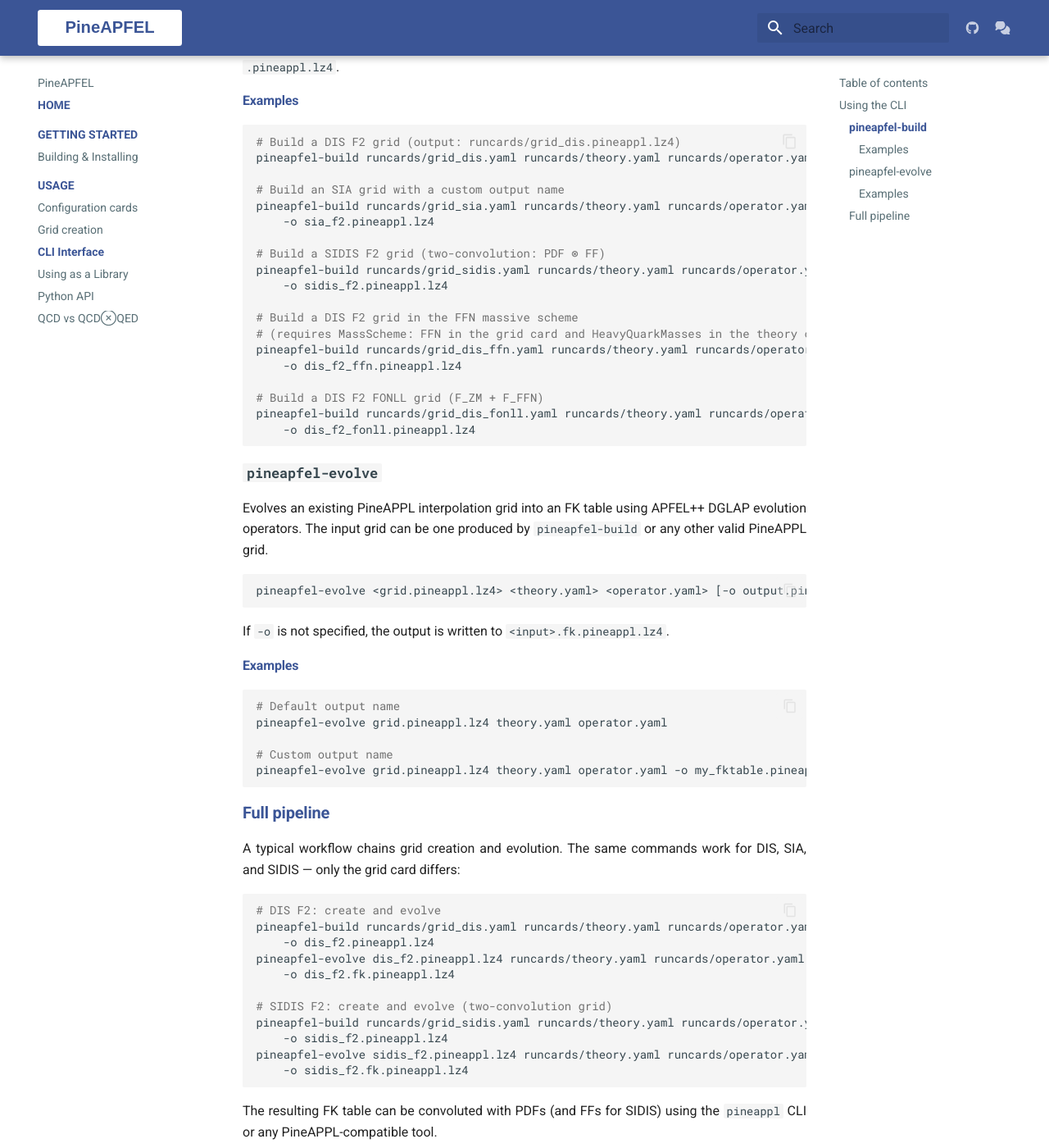
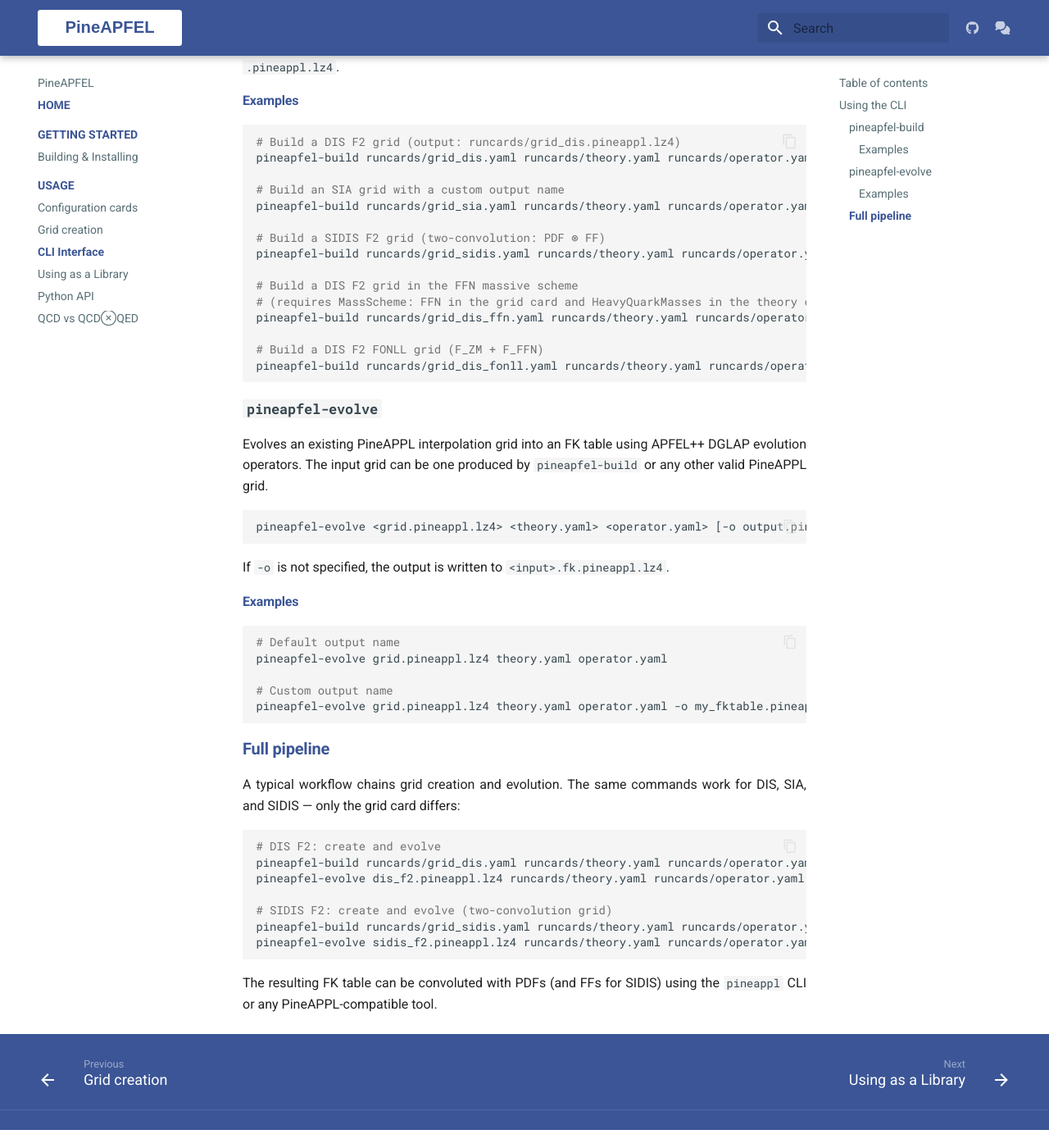
Before and after one commit to QCDLab/PineAPFEL, an MkDocs documentation site: the page built from docs/cli.md, in a window 1280 px wide and 1400 px high, scrolled down 492 px. Shown: the whole window at 82% size. Built offline with MkDocs 1.6.1 and Material for MkDocs 9.7.7, drawn with Linux system fonts in a browser that asks for light colours; after the commit the page ends 1870 px from its top, so only the background shows below that.

Commit message:
Minor updates to documentations

````diff
--- a/docs/cli.md
+++ b/docs/cli.md
@@ -25,21 +25,17 @@
 pineapfel-build runcards/grid_dis.yaml runcards/theory.yaml runcards/operator.yaml
 
 # Build an SIA grid with a custom output name
-pineapfel-build runcards/grid_sia.yaml runcards/theory.yaml runcards/operator.yaml \
-    -o sia_f2.pineappl.lz4
+pineapfel-build runcards/grid_sia.yaml runcards/theory.yaml runcards/operator.yaml -o sia_f2.pineappl.lz4
 
 # Build a SIDIS F2 grid (two-convolution: PDF ⊗ FF)
-pineapfel-build runcards/grid_sidis.yaml runcards/theory.yaml runcards/operator.yaml \
-    -o sidis_f2.pineappl.lz4
+pineapfel-build runcards/grid_sidis.yaml runcards/theory.yaml runcards/operator.yaml -o sidis_f2.pineappl.lz4
 
 # Build a DIS F2 grid in the FFN massive scheme
 # (requires MassScheme: FFN in the grid card and HeavyQuarkMasses in the theory card)
-pineapfel-build runcards/grid_dis_ffn.yaml runcards/theory.yaml runcards/operator.yaml \
-    -o dis_f2_ffn.pineappl.lz4
+pineapfel-build runcards/grid_dis_ffn.yaml runcards/theory.yaml runcards/operator.yaml -o dis_f2_ffn.pineappl.lz4
 
 # Build a DIS F2 FONLL grid (F_ZM + F_FFN)
-pineapfel-build runcards/grid_dis_fonll.yaml runcards/theory.yaml runcards/operator.yaml \
-    -o dis_f2_fonll.pineappl.lz4
+pineapfel-build runcards/grid_dis_fonll.yaml runcards/theory.yaml runcards/operator.yaml -o dis_f2_fonll.pineappl.lz4
 ```
 
 ### `pineapfel-evolve`
@@ -71,16 +67,12 @@
 
 ```bash
 # DIS F2: create and evolve
-pineapfel-build runcards/grid_dis.yaml runcards/theory.yaml runcards/operator.yaml \
-    -o dis_f2.pineappl.lz4
-pineapfel-evolve dis_f2.pineappl.lz4 runcards/theory.yaml runcards/operator.yaml \
-    -o dis_f2.fk.pineappl.lz4
+pineapfel-build runcards/grid_dis.yaml runcards/theory.yaml runcards/operator.yaml -o dis_f2.pineappl.lz4
+pineapfel-evolve dis_f2.pineappl.lz4 runcards/theory.yaml runcards/operator.yaml -o dis_f2.fk.pineappl.lz4
 
 # SIDIS F2: create and evolve (two-convolution grid)
-pineapfel-build runcards/grid_sidis.yaml runcards/theory.yaml runcards/operator.yaml \
-    -o sidis_f2.pineappl.lz4
-pineapfel-evolve sidis_f2.pineappl.lz4 runcards/theory.yaml runcards/operator.yaml \
-    -o sidis_f2.fk.pineappl.lz4
+pineapfel-build runcards/grid_sidis.yaml runcards/theory.yaml runcards/operator.yaml -o sidis_f2.pineappl.lz4
+pineapfel-evolve sidis_f2.pineappl.lz4 runcards/theory.yaml runcards/operator.yaml -o sidis_f2.fk.pineappl.lz4
 ```
 
 The resulting FK table can be convoluted with PDFs (and FFs for SIDIS) using the
````
Also changed, not shown: .rumdl.toml, 2 other files.
